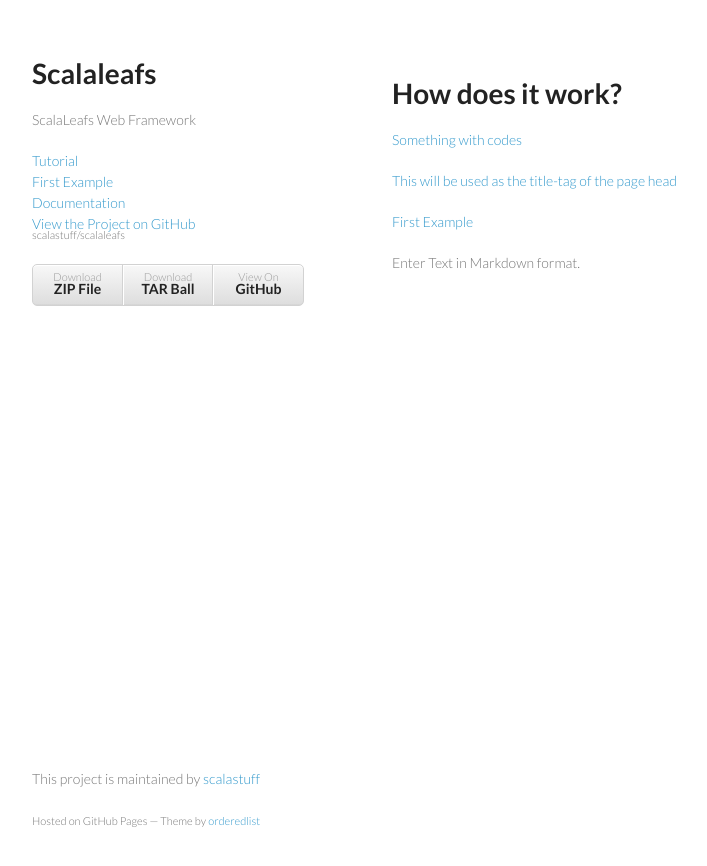
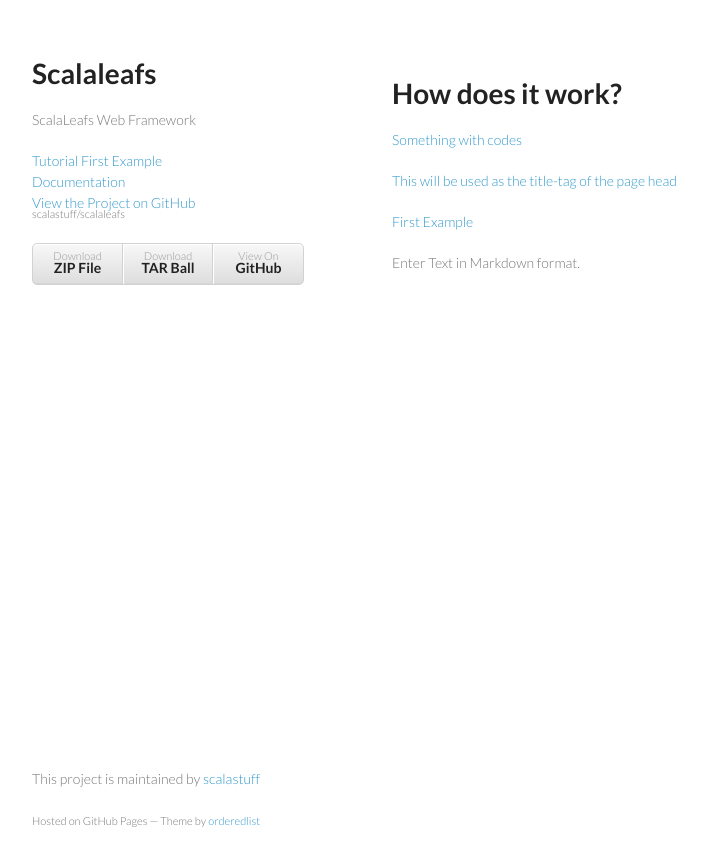
Before and after one commit to scalastuff/scalaleafs, a Jekyll site: the page built from index.md, in a window 1280 px wide. Shown: the top 866 px of the page, without its empty margins (128-835 px from the left). Built offline with Jekyll 4.4.1, drawn with Linux system fonts in a browser that asks for light colours.

Commit message:
Updated _layouts/default.html

```diff
--- a/_layouts/default.html
+++ b/_layouts/default.html
@@ -24,7 +24,7 @@
   {% if p.category == "Tutorial" %}
   {% for index in (1..100) %}
   {% if p.index == index %}
-  <div class="menu2"><a {% if p.url == page.url %}class="active"{% endif %} href="{{ p.url }}">{{ p.title }}</a></div>
+<a class="menu2 {% if p.url == page.url %} active{% endif %}" href="{{ p.url }}">{{ p.title }}</a>
   {% endif %}
   {% endfor %}
   {% endif %}
```
